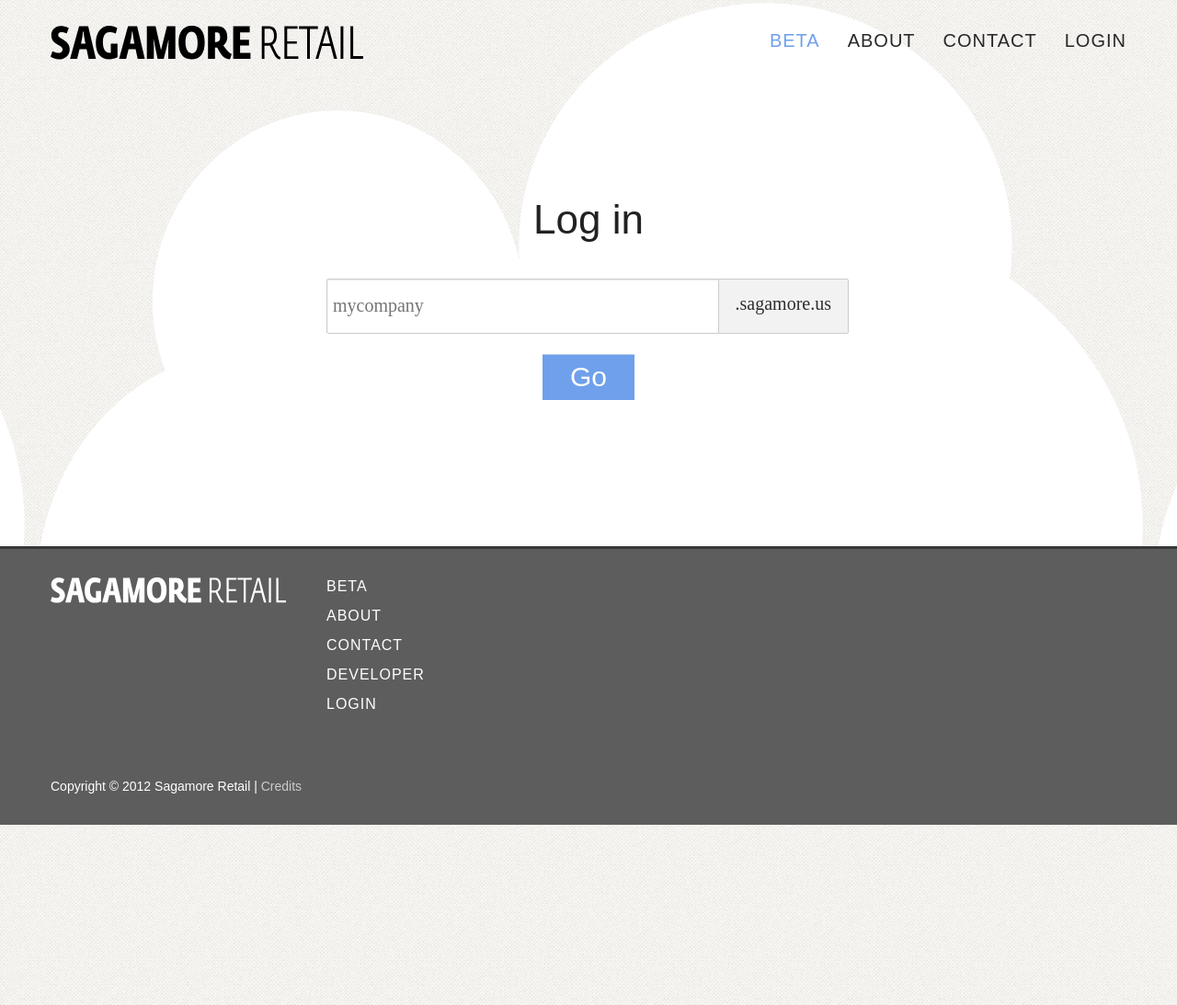
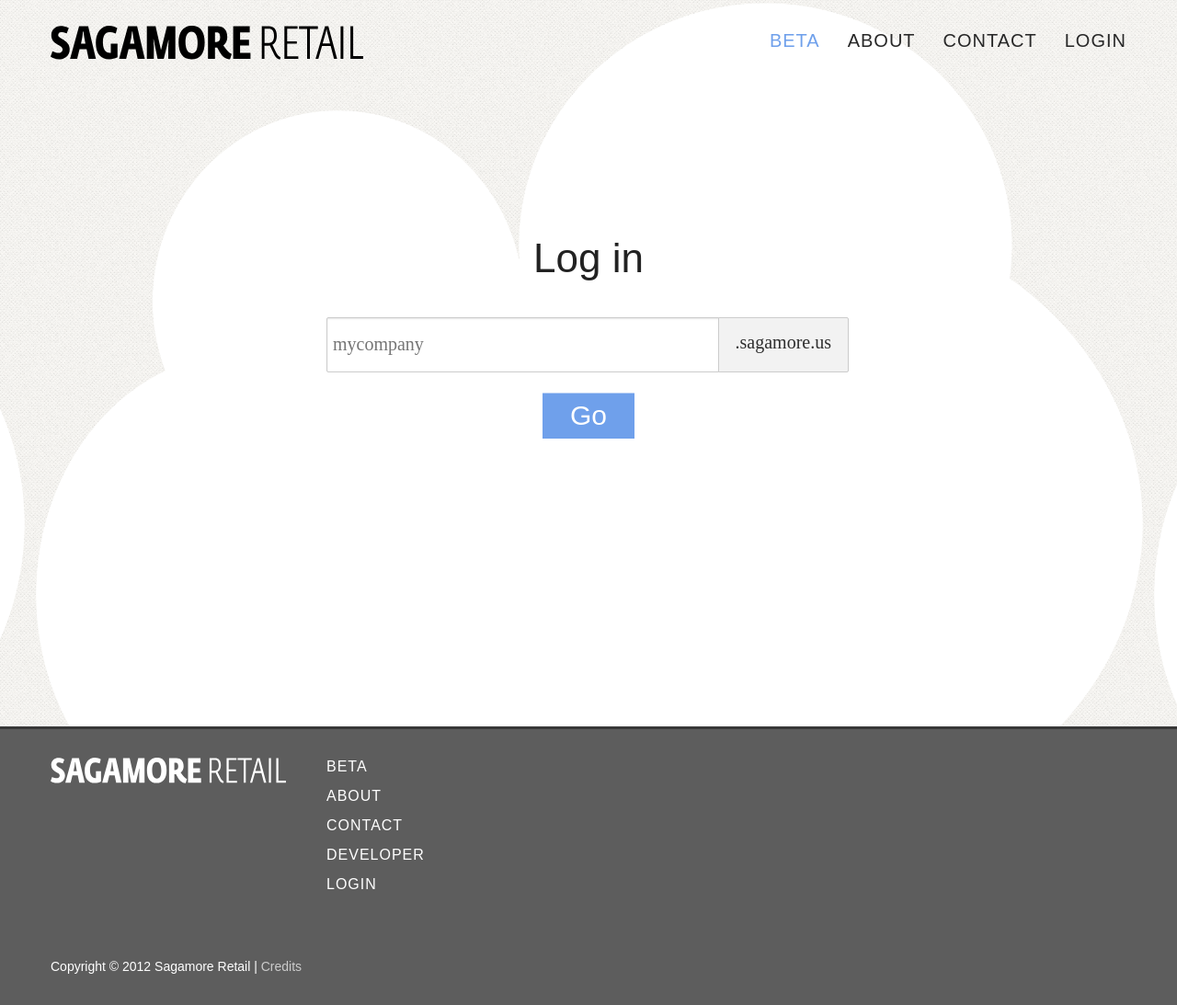
Before and after one commit to jitendrac/sagamore.github.com, a Jekyll site: the page built from login.html, in a window 1280 px wide. Shown: the whole page at 92% size. Built offline with Jekyll 4.4.1, drawn with Linux system fonts in a browser that asks for light colours.

Commit message:
Padding on the login page

```diff
--- a/login.html
+++ b/login.html
@@ -71,5 +72,11 @@
     <br />
     <br />
     <br />
+    <br />
+    <br />
+    <br />
+    <br />
+    <br />
+    <br />
   </div>
 </div>
--- a/stylesheets/app.css
+++ b/stylesheets/app.css
@@ -163,6 +163,11 @@
 	background-image: none;
 }
 
+.wrapper.login .content {
+	padding-top:3em;
+	padding-bottom:5em;
+}
+
 /* Value Prop Section */
 
 #vp {
```
Also changed, not shown: other parts of login.html (+1 -0 lines).
